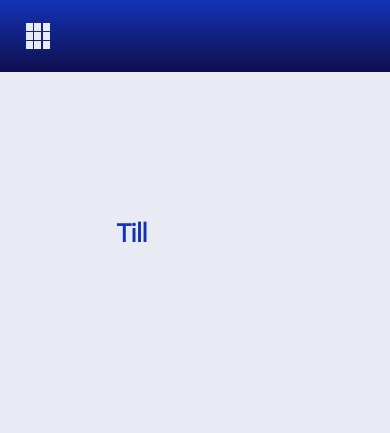
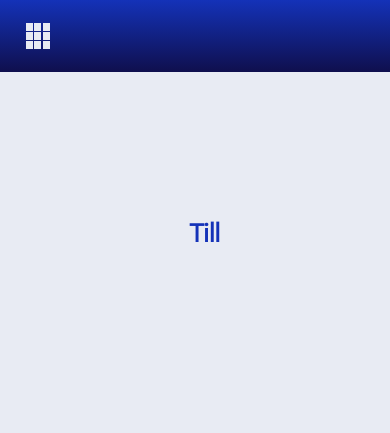
Before and after one commit to getakash/Covisafe, a React (Create React App) app: page /history in a window 390 px wide. Shown: the top 433 px of the page. Built offline with nearby package versions, Linux system fonts and the light colour scheme.

Commit message:
main version-01

```diff
--- a/public/index.html
+++ b/public/index.html
@@ -10,6 +10,7 @@
       content="Web site created using create-react-app"
     />
     <link rel="apple-touch-icon" href="%PUBLIC_URL%/logo192.png" />
+    <link rel="shortcut icon" type="image/png" href="../src/image/cvirus-icon-sm.png">
     <!--
       manifest.json provides metadata used when your web app is installed on a
       user's mobile device or desktop. See https://developers.google.com/web/fundamentals/web-app-manifest/
--- a/sass/components/_country_search.scss
+++ b/sass/components/_country_search.scss
@@ -6,7 +6,6 @@
     @media screen and (max-width: 56.25em){
         grid-template-columns: 1fr;
     }
-
     &--intro{
         padding: 5rem;
         display: flex;
@@ -26,7 +25,6 @@
         }
         .history-search{
                 margin-top: 10rem;
-
         }
         h1{
             font-size: 3rem;
@@ -37,6 +35,12 @@
                    font-weight: 400;
             }
         }
+    }
+    .history-search-main{
+        display: flex;
+        flex-direction: column;
+        justify-content: center;
+        align-items: center;
     }
     &--info{
         display: flex;
--- a/sass/components/_header.scss
+++ b/sass/components/_header.scss
@@ -20,6 +20,7 @@
         @media screen and (max-width: 43.75em){
             &{
                 grid-template-columns: repeat(1,100%);
+                background-image: linear-gradient(rgba($col-prim-dark,0.8), rgba($col-prim-dark,0.9)), url("../src/image/covid-bg-sm.jpg");
             }
         }
         @media screen and (min-height: 52em){
--- a/src/History.js
+++ b/src/History.js
@@ -72,6 +72,7 @@ class History extends PureComponent {
                             className="history-form--date"
                             type="date"
                             min="2020-05-01"
+                            placeholder="date"
                             max={today}
                             onChange={this.handleChange}
                             name="date" />
--- a/src/HistorySearch.js
+++ b/src/HistorySearch.js
@@ -22,7 +22,7 @@ class HistorySearch extends PureComponent {
                   let name= val.historyCountry;
                   return(
                       <div className="country-search">
-                          <div className="country-search--intro">
+                          <div className="country-search--intro history-search-main">
                             <div className="history-search">
                                   <h1>{name}</h1>
                                   <h1>Till <span>{day}</span></h1>
```
Also changed, not shown: src/App.css.
